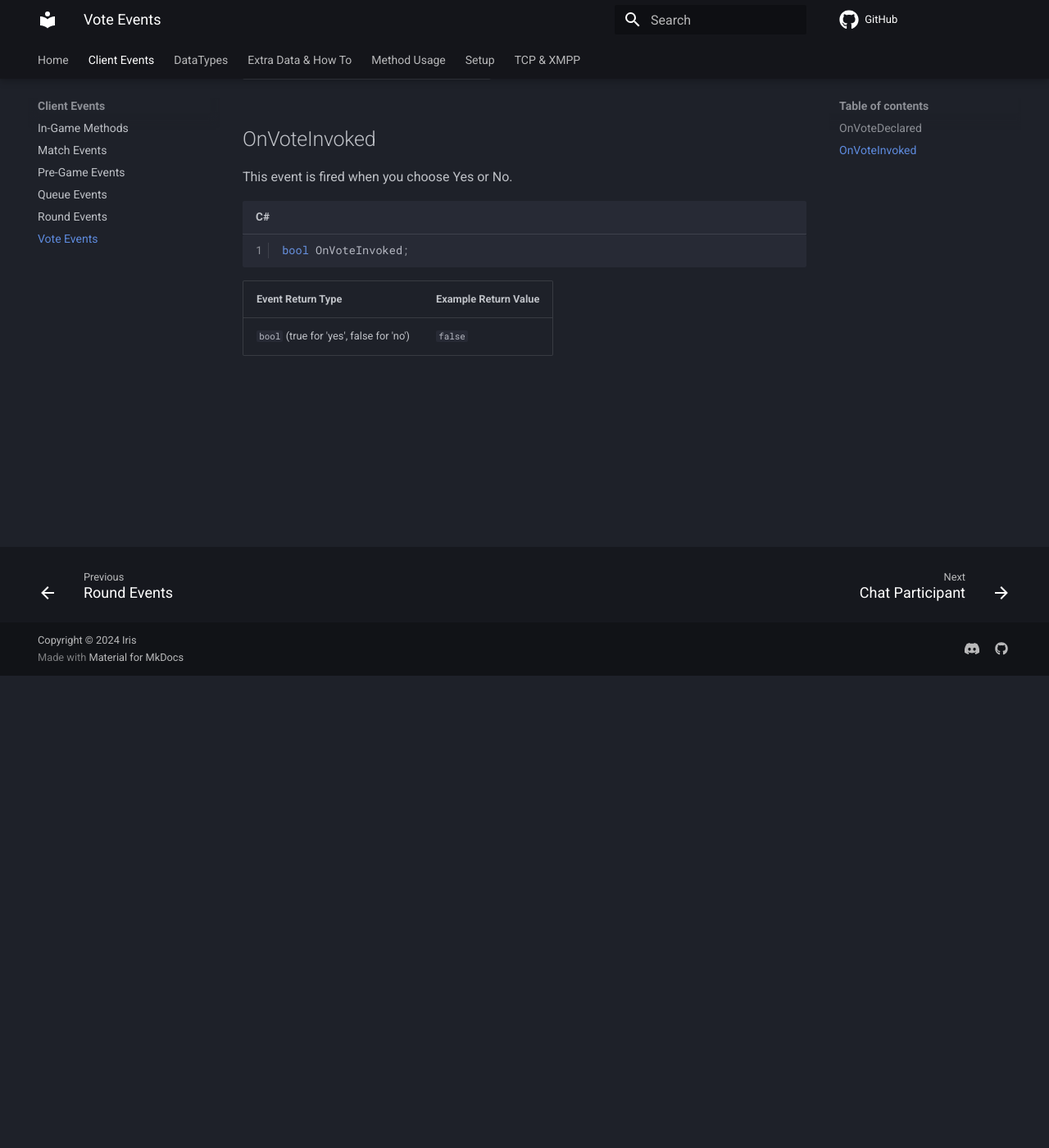
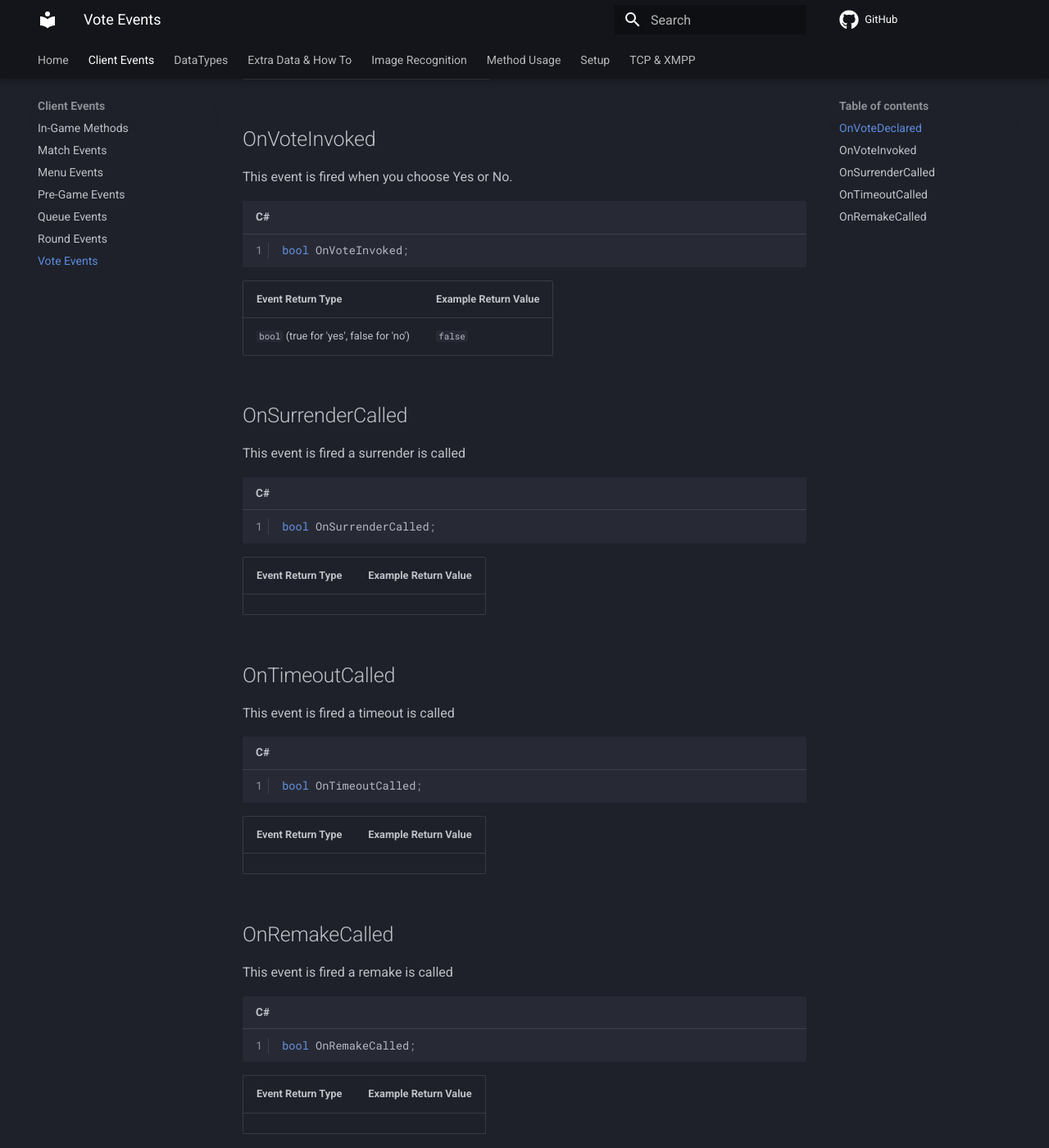
Before and after one commit to RiisDev/RadiantConnect, an MkDocs documentation site: the page built from docs/docs/Client Events/Vote Events.md, in a window 1280 px wide and 1400 px high, scrolled down 576 px. Shown: the whole window at 82% size. Built offline with MkDocs 1.6.1 and Material for MkDocs 9.7.7, drawn with Linux system fonts in a browser that asks for light colours; plug-ins that fetch from the network failed and are left out; comment, search, counter and statistics services are not loaded.

Commit message:
Documentation Updates

````diff
--- a/docs/docs/Client Events/Vote Events.md
+++ b/docs/docs/Client Events/Vote Events.md
@@ -2,7 +2,6 @@
 
 !!! Info
     This is an **Unofficial** and fan-made project. Please refrain from seeking support from Riot or Valorant.
-
 
 ## OnVoteDeclared
 This event is fired when a vote is called
@@ -25,3 +24,36 @@ bool OnVoteInvoked;
 | **Event Return Type** | **Example Return Value** |
 |------------------------|--------------------------|
 | `bool` (true for 'yes', false for 'no')  | `false`|
+
+## OnSurrenderCalled
+This event is fired a surrender is called
+
+```C#
+bool OnSurrenderCalled;
+```
+
+| **Event Return Type** | **Example Return Value** |
+|------------------------|--------------------------|
+| | |
+
+## OnTimeoutCalled
+This event is fired a timeout is called
+
+```C#
+bool OnTimeoutCalled;
+```
+
+| **Event Return Type** | **Example Return Value** |
+|------------------------|--------------------------|
+| | |
+
+## OnRemakeCalled
+This event is fired a remake is called
+
+```C#
+bool OnRemakeCalled;
+```
+
+| **Event Return Type** | **Example Return Value** |
+|------------------------|--------------------------|
+| | |
````
Also changed, not shown: docs/docs/Client Events/Menu Events.md (added, +92 -0 lines), docs/docs/Client Events/Queue Events.md (+12 -0 lines), docs/docs/Image Recognition/Setup.md (added, +41 -0 lines), docs/docs/Method Usage/RConnect Methods.md (+3 -0 lines).
